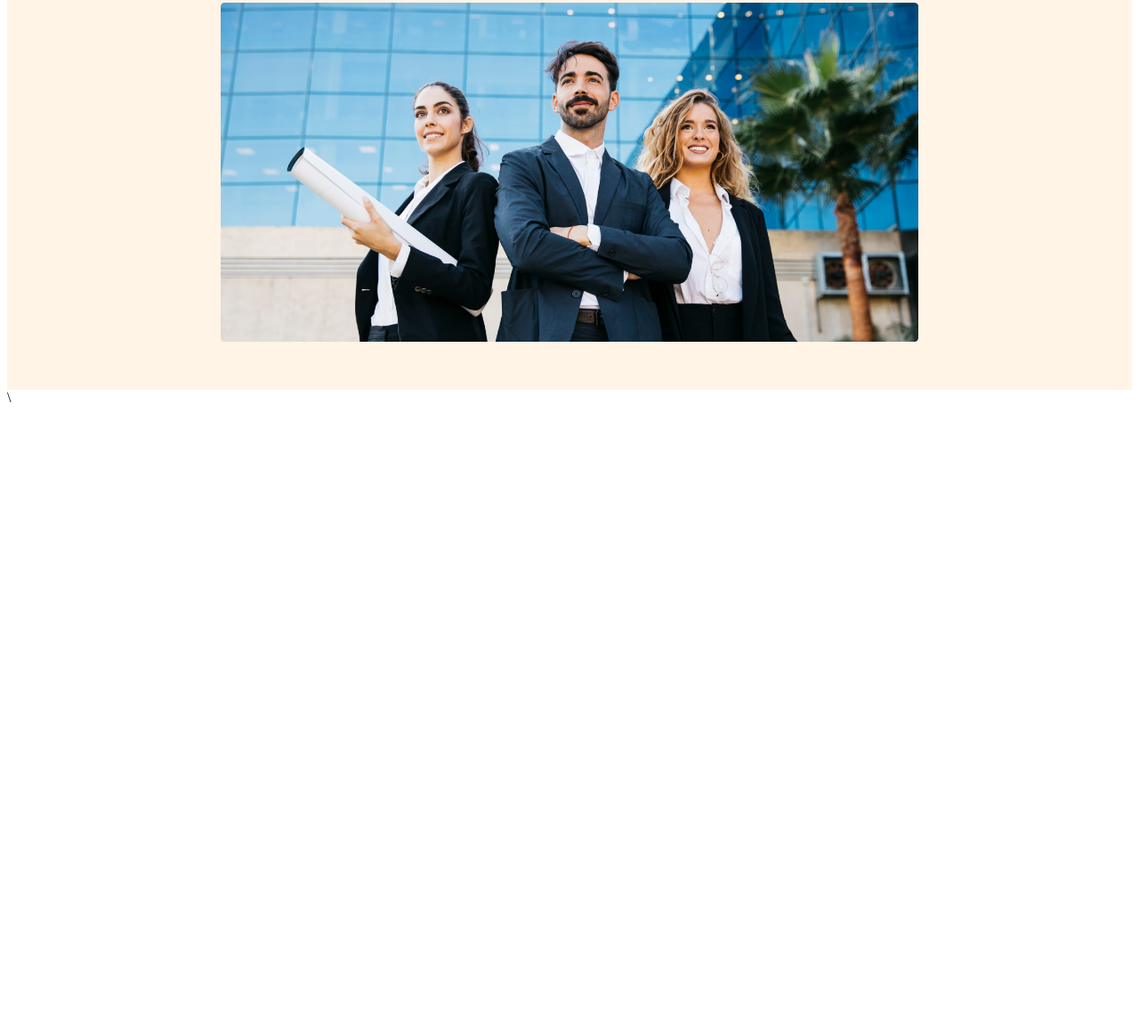
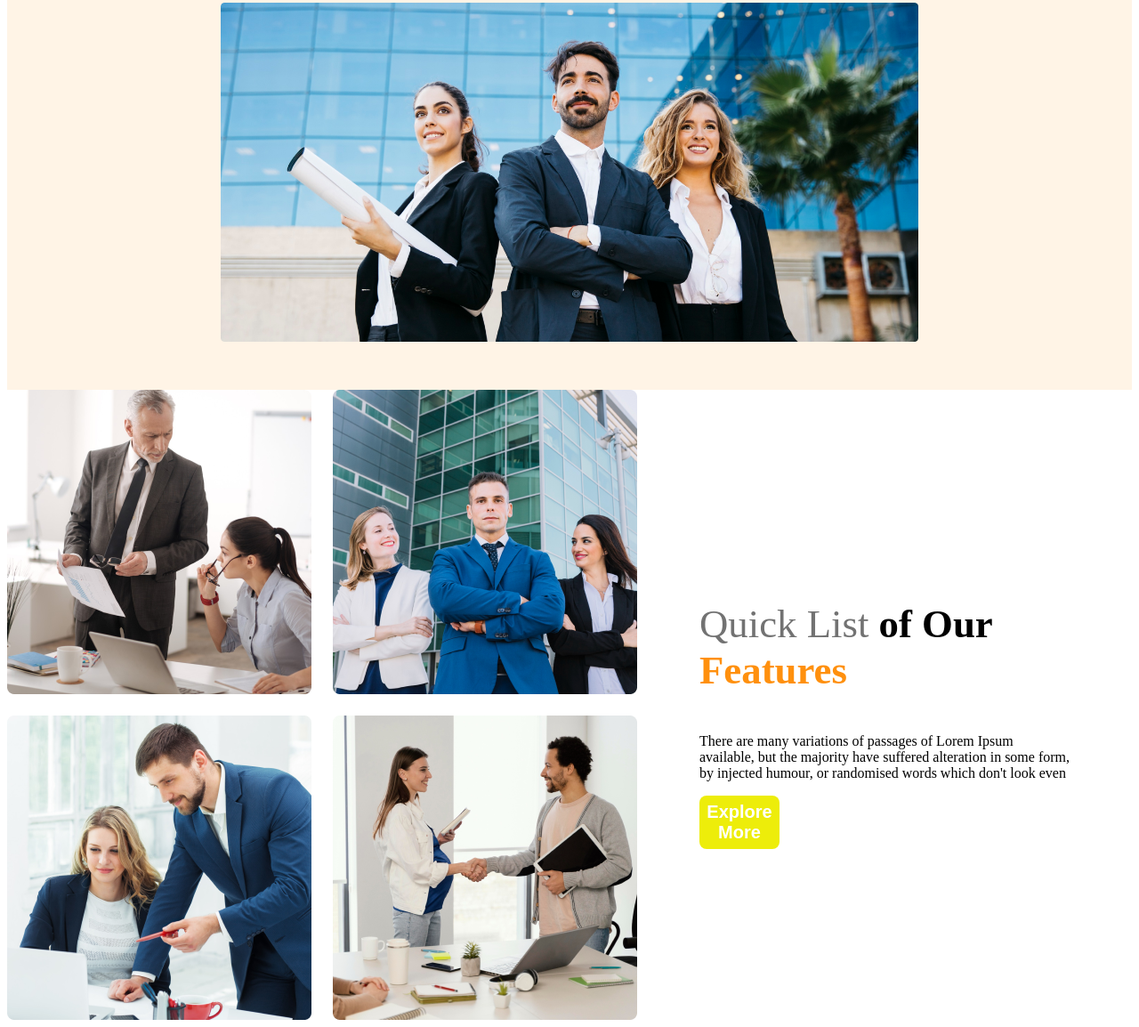
Before and after one commit to mehedi-islam/G3-Architects, a plain HTML site: page index.html in a window 1280 px wide. Shown: the part 562-1716 px from the top of the page at 89% size. Before the commit the page ends 1026 px from the top, so only its background shows below. Drawn offline with Linux system fonts and the light colour scheme.

Commit message:
features section done

```diff
--- a/index.html
+++ b/index.html
@@ -10,6 +10,7 @@
 <link href="https://fonts.googleapis.com/css2?family=Work+Sans:ital,wght@0,100..900;1,100..900&display=swap" rel="stylesheet">
 </head>
 <body>
+    <!-- header section -->
     <header>
 <nav>
     <h3 class="nav-title">G3 Architects</h3>
@@ -30,10 +31,25 @@
         <img src="/images/banner.png" alt="">
 </div>
     </header>
+    <!-- header end -->
     <main>
+        <!-- features sections start -->
+<section class="teams-container">
+<div class="teams-img-container">
+    <img src="/images/team1.png" alt="">
+    <img src="/images/team2.png" alt="">
+    <img src="/images/team3.png" alt="">
+    <img src="/images/team4.png" alt="">
 
+</div>
+<div class="teams-content">
+    <h3 class="teams-title"><span class="Quick-List">Quick List </span><span>of Our</span> <span class="text-features">Features</span></h3>
+    <p class="description">There are many variations of passages of Lorem Ipsum available, but the majority have suffered alteration in some form, by injected humour, or randomised words which don't look even</p>
+    <button class="btn-primary">Explore More</button>
+</div>
+</section>
     </main>
-    <footer>\
+    <footer>
 
     </footer>
 </body>
--- a/styles/Architects.css
+++ b/styles/Architects.css
@@ -93,3 +93,35 @@ nav li a{
         flex-direction: column;
     }
 }
+
+/* main section */
+main{
+    max-width:1440px;
+    margin:0 auto ;
+}
+/* teams container */
+.teams-container{
+    display: flex;
+    align-items: center;
+}
+.teams-img-container{
+    display: grid;
+    grid-template-columns: repeat(2,1fr);
+    gap: 1.5rem;
+}
+
+.teams-content{
+    padding-right: 70px;
+    padding-left: 70px;
+}
+.teams-title{
+    font-size: 2.8rem;
+}
+.teams-title .Quick-List{
+    color: #727272;
+    font-weight: 500;
+}
+.teams-title .text-features{
+    color: #FF900E;
+    font-weight: 700;
+}
```
